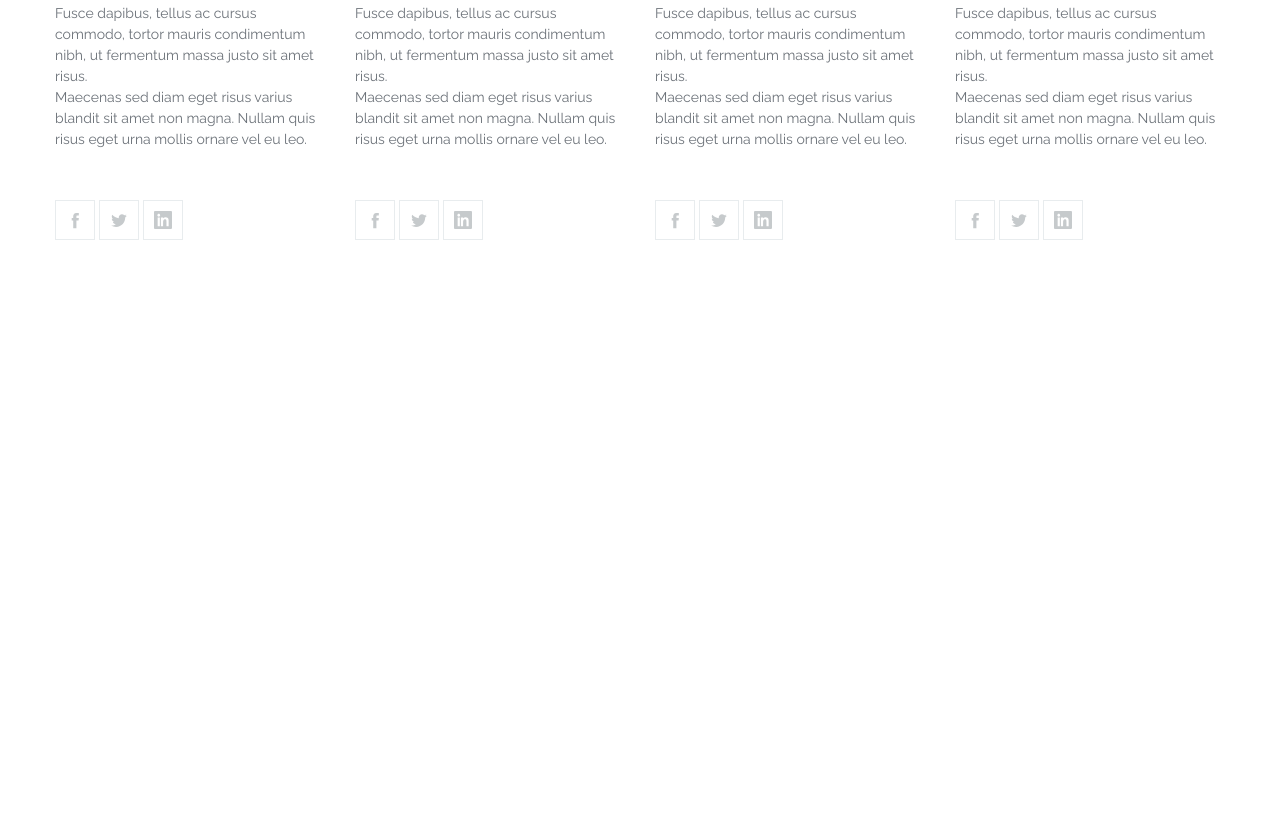
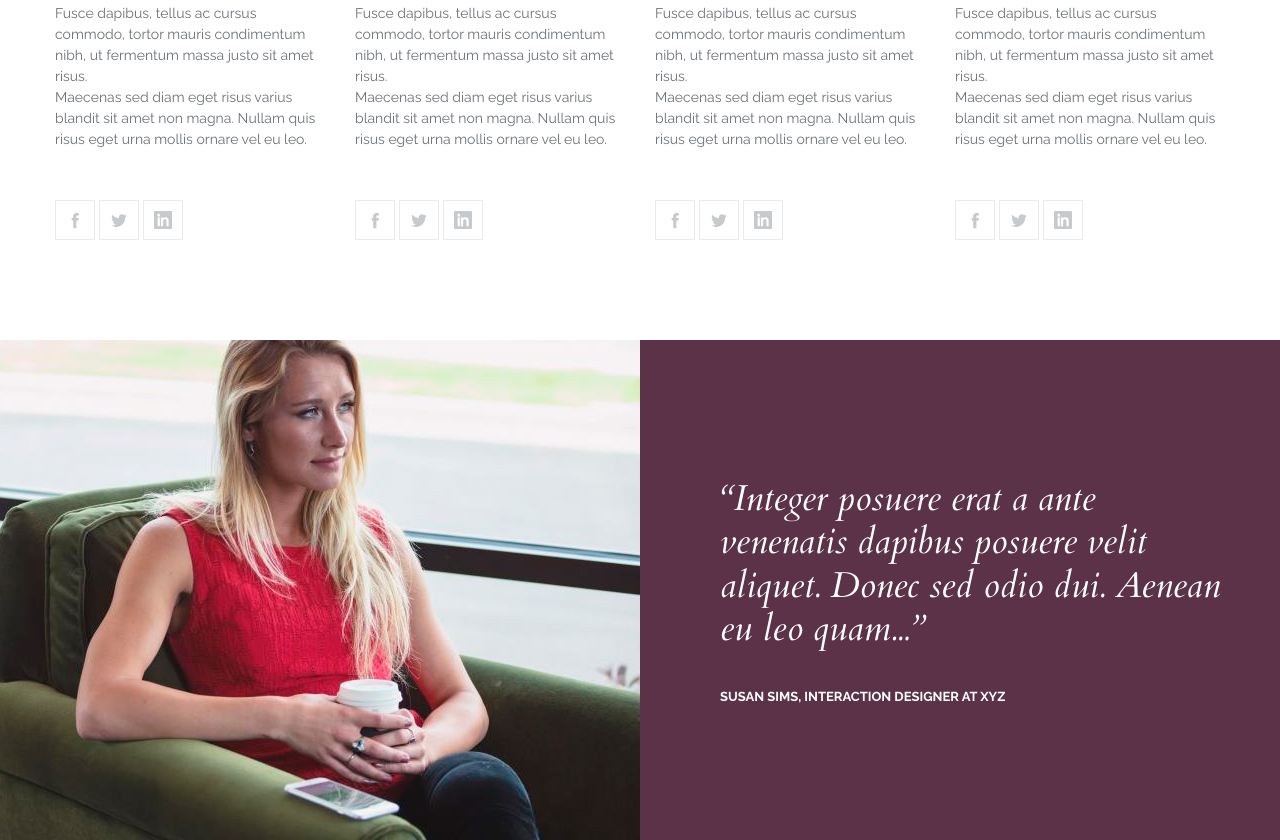
Before and after one commit to Mr-Hei7enberg/active-box, a plain HTML site: page index.html in a window 1280 px wide. Shown: the part 2599-3439 px from the top of the page. Before the commit the page ends 2939 px from the top, so only its background shows below. Drawn offline with nearby package versions, Linux system fonts and the light colour scheme.

Commit message:
markup & style reviews section

```diff
--- a/css/style.css
+++ b/css/style.css
@@ -333,3 +333,55 @@ body {
     fill: #c6cacc;
     transition: all 0.1s linear;
 }
+
+/* Testimonials */
+
+.reviews {
+    background-color: #5c3249;
+    overflow: hidden;
+}
+
+.reviews__container {}
+
+.reviews__item {
+    display: flex;
+    flex-wrap: wrap;
+}
+
+.reviews__photo {
+    width: 50%;
+    height: 500px;
+    position: relative;
+}
+
+.reviews__image {
+    position: absolute;
+    top: -50%;
+    right: 0;
+    z-index: 1;
+    transform: translateY(50%);
+}
+
+.reviews__content {
+    display: flex;
+    flex-direction: column;
+    justify-content: center;
+    width: 50%;
+    padding-left: 80px;
+}
+
+.reviews__text {
+    margin-bottom: 40px;
+    font-family: "Cardo", sans-serif;
+    font-style: italic;
+    font-size: 36px;
+    line-height: 1.2;
+    color: #fff;
+}
+
+.reviews__author {
+    font-size: 13px;
+    font-weight: 700;
+    text-transform: uppercase;
+    color: #fff;
+}
--- a/index.html
+++ b/index.html
@@ -332,6 +332,23 @@
                     </div>
                 </div>
             </section>
+            <section class="reviews">
+                <div class="reviews__container">
+                    <div class="reviews__item">
+                        <div class="reviews__photo">
+                            <img src="img/reviews/testimonial1.jpg" alt="" class="reviews__image">
+                        </div>
+                        <div class="reviews__content">
+                            <div class="reviews__text">
+                                “Integer posuere erat a ante venenatis dapibus posuere velit aliquet. Donec sed odio
+                                dui. Aenean eu leo quam...”</div>
+                            <div class="reviews__author">
+                                Susan Sims, Interaction Designer at XYZ
+                            </div>
+                        </div>
+                    </div>
+                </div>
+            </section>
         </main>
 
         <!-- <footer class="footer">
```
Also changed, not shown: img/reviews/testimonial1.jpg (renamed from img/reviews/review1.jpg).
